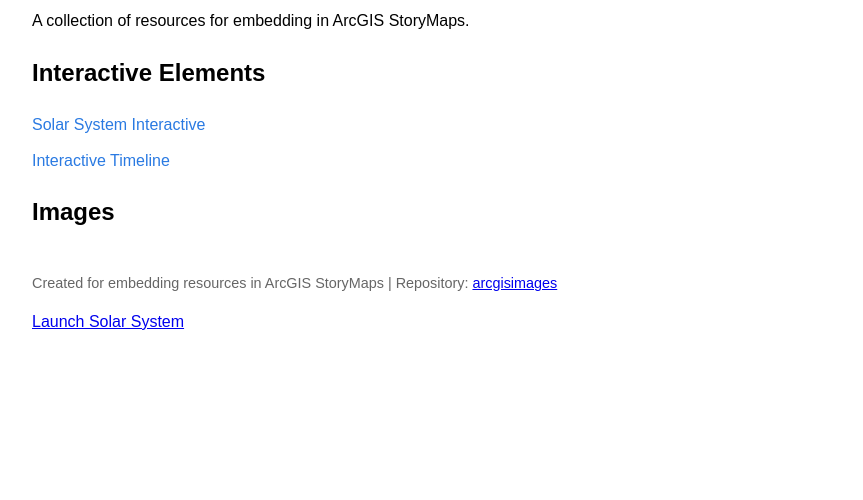
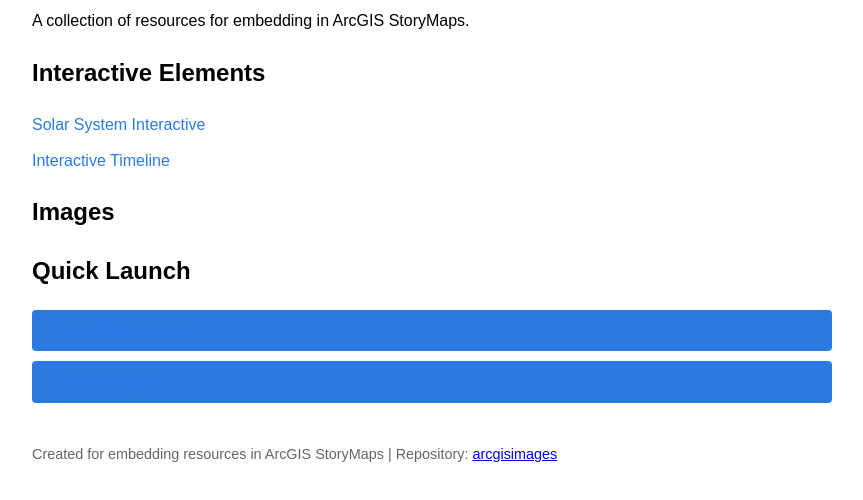
Before and after one commit to pstrootman/arcgisimages, a plain HTML site: page index.html in a window 1280 px wide. Shown: the part 106-606 px from the top of the page, without its empty margins (208-1071 px from the left). Drawn offline with Linux system fonts and the light colour scheme.

Commit message:
Update index.html

```diff
--- a/index.html
+++ b/index.html
@@ -4,8 +4,6 @@
     <meta charset="UTF-8">
     <meta name="viewport" content="width=device-width, initial-scale=1.0">
     <title>arcgisimages - ArcGIS StoryMaps Resources</title>
-    <base href="https://yourusername.github.io/arcgisimages/">
-    <!-- Replace 'yourusername' with your actual GitHub username when you upload -->
     <style>
         body {
             font-family: Arial, sans-serif;
@@ -29,6 +27,18 @@
         .resources-list a:hover {
             text-decoration: underline;
         }
+        .button {
+            display: inline-block;
+            background-color: #2a7ae2;
+            color: white;
+            padding: 8px 16px;
+            border-radius: 4px;
+            text-decoration: none;
+            margin-top: 10px;
+        }
+        .button:hover {
+            background-color: #1c5aa6;
+        }
         footer {
             margin-top: 40px;
             font-size: 0.9em;
@@ -43,7 +53,7 @@
     <div class="resources-list">
         <h2>Interactive Elements</h2>
         <a href="SolarSystem.html">Solar System Interactive</a>
-        <a href="https://pstrootman.github.io/arcgisimages/timeline/index.html">Interactive Timeline</a>
+        <a href="timeline/index.html">Interactive Timeline</a>
         <!-- More items will appear here as you add them -->
     </div>
 
@@ -52,13 +62,14 @@
         <!-- Images will appear here as you add them -->
     </div>
 
+    <div class="resources-list">
+        <h2>Quick Launch</h2>
+        <a href="SolarSystem.html" class="button">Launch Solar System</a>
+        <a href="timeline/index.html" class="button">Launch Timeline</a>
+    </div>
+
     <footer>
-        <p>Created for embedding resources in ArcGIS StoryMaps | Repository: <a href="https://github.com/yourusername/arcgisimages">arcgisimages</a></p>
+        <p>Created for embedding resources in ArcGIS StoryMaps | Repository: <a href="https://github.com/pstrootman/arcgisimages">arcgisimages</a></p>
     </footer>
 </body>
 </html>
-
-    <!-- Use a simple relative path -->
-    <a href="SolarSystem.html" class="button">Launch Solar System</a>
-</body>
-</html>
```
